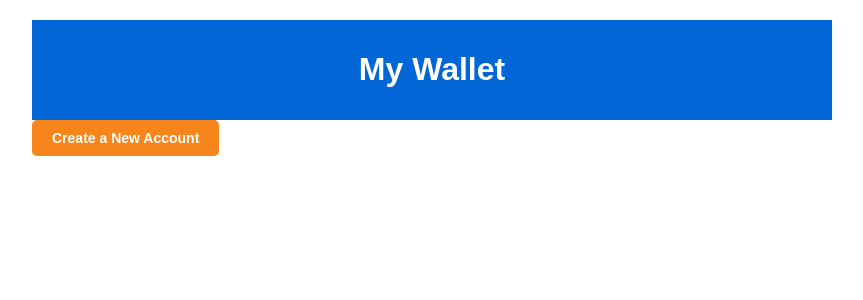
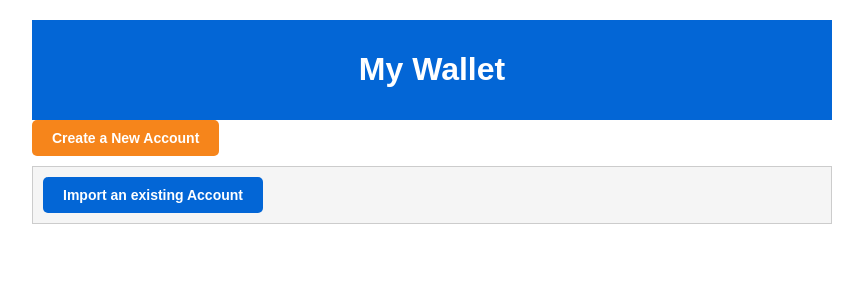
Before and after one commit to naveensmacks/metana-bootcamp, a React (Create React App) app in the folder module-11/walletProject/wallet-project/: page / in a window 1280 px wide. Shown: the top 300 px of the page, without its empty margins (208-1071 px from the left). Built offline with nearby package versions, Linux system fonts and the light colour scheme.

Commit message:
Import Existing account

```diff
--- a/module-11/walletProject/wallet-project/src/components/WalletGenerator.js
+++ b/module-11/walletProject/wallet-project/src/components/WalletGenerator.js
@@ -5,6 +5,7 @@ import '../styles.css';
 
 const WalletGenerator = () => {
   const [showCreateButton, setShowCreateButton] = useState(true);
+  const [showImportForm, setShowImportForm] = useState(false);
   const [address, setAddress] = useState('');
   const [privateKey, setPrivateKey] = useState('');
   const [showHashFields, setShowHashFields] = useState(false);
@@ -23,6 +24,19 @@ const WalletGenerator = () => {
 
   const ALCHEMY_API_KEY = 'xkmT4FvUJR7KyBMbMXnL5-9m7f-GSMrO';
 
+  const importExistingAccount = () => {
+    //0xaf2cd4dd4a64e58e406606dc5512c9dc5e2b22b34f310939ff2215105b859119
+    const newPrivateKey = ethers.utils.hexlify(privateKey);
+    const wallet = new ethers.Wallet(newPrivateKey);
+    // Update the state with the new address and private key
+    setAddress(wallet.address);
+    setPrivateKey(newPrivateKey);
+
+    const newNonce = Math.floor(Math.random() * 100000);
+
+    setNonce(newNonce);
+    setShowCreateButton(false);
+  }
   const createNewAccount = () => {
     // Step 1: Generate a random private key
     const privateKeyBytes = ethers.utils.randomBytes(32);
@@ -193,7 +207,23 @@ const WalletGenerator = () => {
         <h1>My Wallet</h1>
       </div>
       {showCreateButton && (
+        <div>
         <button onClick={createNewAccount}>Create a New Account </button>
+        <br></br>
+        <div className="components">
+          <button
+            class="heading-button"
+            onClick={() => setShowImportForm(!showImportForm)}>
+            Import an existing Account
+          </button>
+
+          <div className={`${showImportForm ? "expanded" : "expanding"}`}>
+            <label>Enter the Private Key:</label>
+            <input type="text" value={privateKey} />
+            <button onClick={importExistingAccount}>Import Account</button>
+          </div>
+        </div>
+        </div>
       )}
       {address && <p>Ethereum Address: {address}</p>}
       {privateKey && <p>Private Key: {privateKey}</p>}
```
